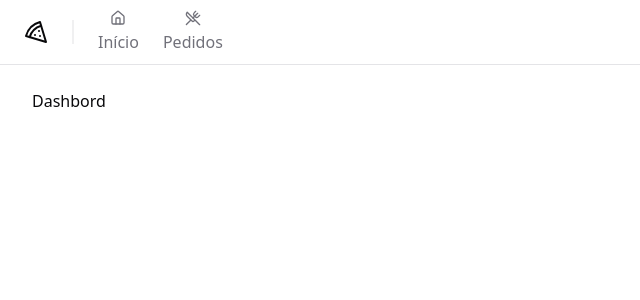
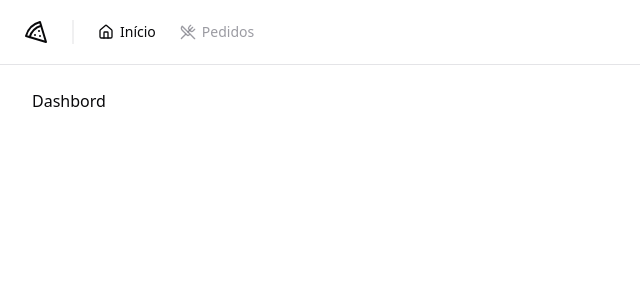
Before and after one commit to joaotelesk/delivery-dashboard, a Next.js app: page / in a window 1280 px wide. Shown: the top 300 px of the page, without its empty margins (0-640 px from the left). Built offline with nearby package versions, Linux system fonts and the light colour scheme.

Commit message:
:recycle: refactor: Extract code snippet from header to new NavLink component

```diff
--- a/src/components/commun/header.tsx
+++ b/src/components/commun/header.tsx
@@ -1,7 +1,8 @@
 'use client'
 import { Separator } from '@radix-ui/react-separator'
 import { Home, Pizza, UtensilsCrossed } from 'lucide-react'
-import Link from 'next/link'
+
+import { NavLink } from './nav-link'
 
 export function Header() {
   return (
@@ -10,24 +11,18 @@ export function Header() {
         <Pizza className="h-6 w-6" />
         <Separator
           orientation="vertical"
-          className="bg-muted-foreground/10 h-6 w-0.5"
+          className="h-6 w-0.5 bg-muted-foreground/10"
         />
 
         <nav className="flex items-center space-x-4 lg:space-x-6">
-          <Link
-            href="/"
-            className="text-muted-foreground hover:text-foreground flex flex-col items-center gap-1 font-medium"
-          >
+          <NavLink href="/">
             <Home className="h-4 w-4" />
             Início
-          </Link>
-          <Link
-            href="/orders"
-            className="text-muted-foreground hover:text-foreground flex flex-col items-center gap-1 font-medium"
-          >
+          </NavLink>
+          <NavLink href="/orders">
             <UtensilsCrossed className="h-4 w-4" />
             Pedidos
-          </Link>
+          </NavLink>
         </nav>
       </div>
     </header>
--- /dev/null
+++ b/src/components/commun/nav-link.tsx
@@ -0,0 +1,22 @@
+import Link, { LinkProps } from 'next/link'
+import { usePathname } from 'next/navigation'
+
+import { ReactNode } from 'react'
+
+interface NavLinkProps extends LinkProps {
+  children: ReactNode
+}
+
+export function NavLink({ children, ...props }: NavLinkProps) {
+  const pathname = usePathname()
+
+  return (
+    <Link
+      data-current={pathname === props.href}
+      className="flex items-center gap-1.5 text-sm font-medium text-muted-foreground/70 hover:text-foreground data-[current=true]:text-foreground"
+      {...props}
+    >
+      {children}
+    </Link>
+  )
+}
```
